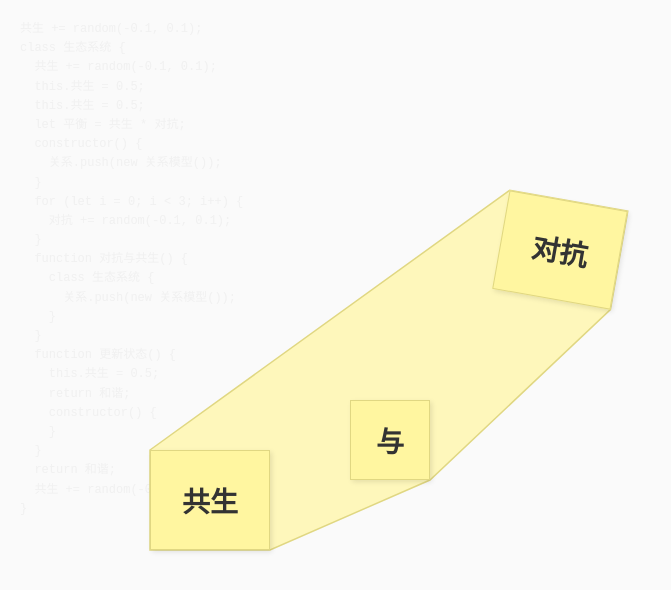
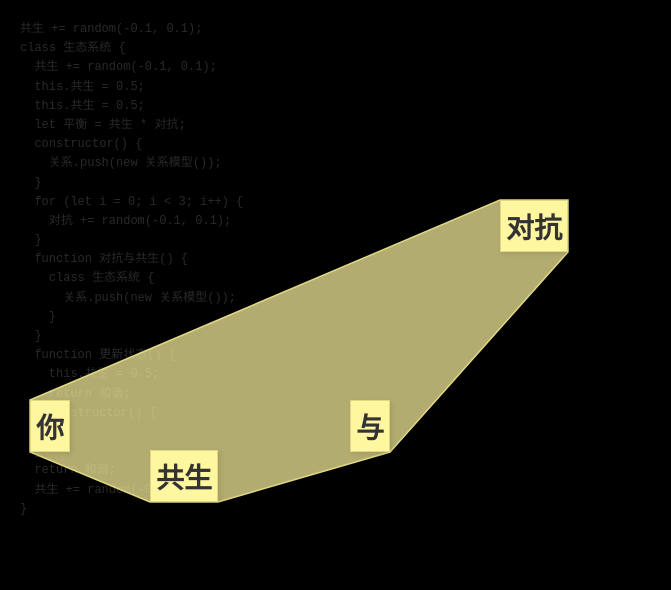
Before and after one commit to onlyjokers/Hive_AI_Opening, a SvelteKit app in the folder hive-ai-utopia/: page / in a window 1280 px wide. Shown: the top 590 px of the page, without its empty margins (0-671 px from the left). Built offline with nearby package versions, Linux system fonts and the light colour scheme.

Commit message:
优化可拖拽框配置，支持动态增删；调整样式以改善可读性

```diff
--- a/hive-ai-utopia/src/routes/+page.svelte
+++ b/hive-ai-utopia/src/routes/+page.svelte
@@ -6,26 +6,17 @@
   let windowWidth = 0;
   let windowHeight = 0;
 
-  // 定义可拖拽框的配置数组
+  // 定义可拖拽框的配置数组，支持动态增删
   const boxes = [
-    { id: 'shengsheng', text: '共生', initialX: 150, initialY: 450, width: 120, height: 100, rotation: 0 },
-    { id: 'duikang',   text: '对抗', initialX: 500, initialY: 200, width: 120, height: 100, rotation: 10 },
-    { id: 'yu',        text: '与',   initialX: 350, initialY: 400, width:  80, height:  80, rotation: 0 }
+    { id: 'shengsheng', text: '共生', initialX: 150, initialY: 450, rotation: 0 },
+    { id: 'duikang',   text: '对抗', initialX: 500, initialY: 200, rotation: 0 },
+    { id: 'yu',        text: '与',   initialX: 350, initialY: 400, rotation: 0 },
+    { id: 'ni',        text: '你',   initialX: 30,  initialY: 400, rotation: 0 }
   ];
-  // 存储每个框的最新状态，用于计算包裹轮廓
+  // 存储每个框的最新状态，用于计算包裹轮廓，默认尺寸为0
   let boxData = {} as Record<string, { x: number; y: number; width: number; height: number; rotation: number }>;
-  // 初始化boxData默认值，避免NaN
   for (const b of boxes) {
-    boxData[b.id] = { x: b.initialX, y: b.initialY, width: b.width, height: b.height, rotation: b.rotation };
-  }
-  // 初始化 boxData，确保初始值存在
-  for (const b of boxes) {
-    boxData[b.id] = { x: b.initialX, y: b.initialY, width: b.width, height: b.height, rotation: b.rotation };
-  }
-
-  // 初始化 boxData 的默认值，避免 NaN
-  for (const b of boxes) {
-    boxData[b.id] = { x: b.initialX, y: b.initialY, width: b.width, height: b.height, rotation: b.rotation };
+    boxData[b.id] = { x: b.initialX, y: b.initialY, width: 0, height: 0, rotation: b.rotation };
   }
   // 处理框移动事件，更新boxData
   function handleBoxMove(event) {
@@ -117,12 +108,13 @@
     "}"
   ];
 
+  let codeDiv: HTMLDivElement;
   onMount(() => {
     windowWidth = window.innerWidth;
     windowHeight = window.innerHeight;
-    // 初始化 boxData 为初始框配置
-    for (const b of boxes) {
-      boxData[b.id] = { x: b.initialX, y: b.initialY, width: b.width, height: b.height, rotation: b.rotation };
+    // 将代码背景滚动到底部
+    if (codeDiv) {
+      codeDiv.scrollTop = codeDiv.scrollHeight;
     }
   });
 </script>
@@ -130,7 +122,7 @@
 <svelte:window bind:innerWidth={windowWidth} bind:innerHeight={windowHeight} />
 
 <!-- 代码背景 -->
-<div class="code-background">
+<div bind:this={codeDiv} class="code-background">
   {#each codeSnippets as snippet}
     {snippet}
     <br>
@@ -150,35 +142,17 @@
       />
     </svg>
 
-    <!-- 可拖拽的框 - 放在三角形的位置上模拟图片中的布局 -->
-    <DraggableBox
-      id="shengsheng"
-      text="共生"
-      initialX={150}
-      initialY={450}
-      width={120}
-      height={100}
-      on:move={handleBoxMove}
-    />
-    <DraggableBox
-      id="duikang"
-      text="对抗"
-      initialX={500}
-      initialY={200}
-      width={120}
-      height={100}
-      rotation={10}
-      on:move={handleBoxMove}
-    />
-    <DraggableBox
-      id="yu"
-      text="与"
-      initialX={350}
-      initialY={400}
-      width={80}
-      height={80}
-      on:move={handleBoxMove}
-    />
+    <!-- 可拖拽的框 - 动态渲染所有框 -->
+    {#each boxes as b}
+      <DraggableBox
+        id={b.id}
+        text={b.text}
+        initialX={b.initialX}
+        initialY={b.initialY}
+        rotation={b.rotation}
+        on:move={handleBoxMove}
+      />
+    {/each}
   </div>
 </main>
 
--- a/hive-ai-utopia/src/routes/DraggableBox.svelte
+++ b/hive-ai-utopia/src/routes/DraggableBox.svelte
@@ -4,8 +4,10 @@
   export let text: string;
   export let initialX: number;
   export let initialY: number;
-  export let width: number = 100;
-  export let height: number = 100;
+  // 自动测量宽高，不再由外部传入
+  let boxDiv: HTMLDivElement;
+  let width: number = 0;
+  let height: number = 0;
   export let rotation: number = 0;
   export let id: string;
 
@@ -27,6 +29,15 @@
       height,
       rotation
     });
+  }
+  // 自动测量元素尺寸
+  $: if (boxDiv) {
+    const newW = boxDiv.offsetWidth;
+    const newH = boxDiv.offsetHeight;
+    if (newW !== width || newH !== height) {
+      width = newW;
+      height = newH;
+    }
   }
 
   function handleMouseDown(event: MouseEvent) {
@@ -52,11 +63,10 @@
 
 <div
   class="draggable-box"
+  bind:this={boxDiv}
   style="
     left: {x}px;
     top: {y}px;
-    width: {width}px;
-    height: {height}px;
     transform: rotate({rotation}deg);
   "
   on:mousedown={handleMouseDown}
--- a/hive-ai-utopia/src/routes/styles.css
+++ b/hive-ai-utopia/src/routes/styles.css
@@ -17,9 +17,9 @@
 body {
   margin: 0;
   padding: 0;
-  background-color: #fafafa;
+  background-color: #000;
   font-family: "SimSun", "宋体", serif;
-  color: #000;
+  color: #fff;
   overflow-x: hidden;
 }
 
@@ -37,6 +37,7 @@ body {
   font-size: 12px;
   line-height: 1.6;
   padding: 20px;
-  overflow: hidden;
+  overflow-y: auto;
+  overflow-x: hidden;
   white-space: pre;
 }
```
